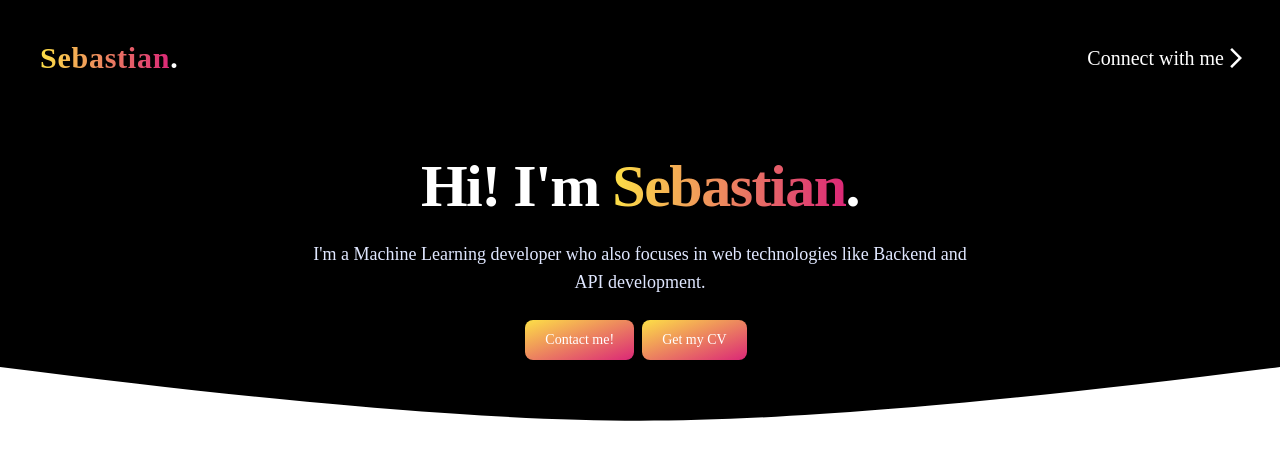
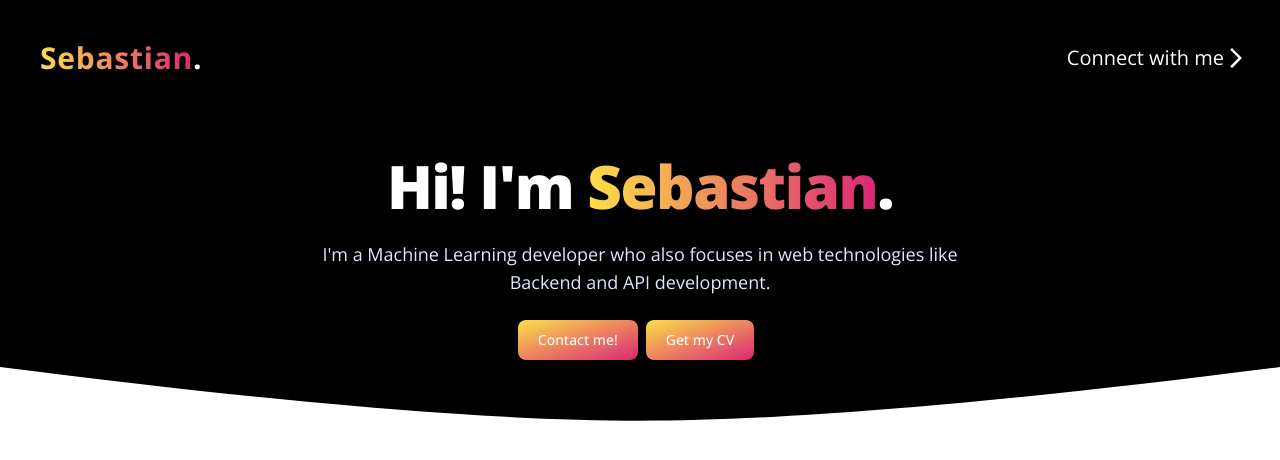
Before and after one commit to sebaspv/sebastian-ponce, a Next.js app: page / in a window 1280 px wide. Shown: the top 460 px of the page. Built offline with nearby package versions, Linux system fonts and the light colour scheme.

Commit message:
better font

```diff
--- a/components/Hero.js
+++ b/components/Hero.js
@@ -15,7 +15,7 @@ export const Hero = () => {
             </div>
             <div className="px-4 py-16 mx-auto sm:max-w-xl md:max-w-full lg:max-w-screen-xl md:px-24 lg:px-8 lg:pt-10">
                 <div className="animate-fade-in-down relative max-w-2xl sm:mx-auto sm:max-w-xl md:max-w-2xl sm:text-center ">
-                    <h2 className="mb-6 font-sans text-3xl font-bold tracking-tight text-white sm:text-6xl sm:leading-none">
+                    <h2 className="mb-6 font-sans text-3xl font-black tracking-tight text-white sm:text-6xl sm:leading-none">
                         Hi! I&apos;m <span className="text-transparent bg-clip-text bg-gradient-to-r from-yellow-300 to-pink-600">Sebastian</span>.
                     </h2>
                     <p className="mb-6 text-base text-indigo-100 md:text-lg">
--- a/package.json
+++ b/package.json
@@ -8,7 +8,9 @@
     "lint": "next lint"
   },
   "dependencies": {
+    "@fontsource/ibm-plex-sans": "^4.5.1",
     "@fontsource/poppins": "^4.5.0",
+    "@fontsource/source-sans-pro": "^4.5.1",
     "@formspree/react": "^2.2.4",
     "@typeform/embed-react": "^1.2.4",
     "graphql": "14.5.4",
--- /dev/null
+++ b/pages/_document.js
@@ -0,0 +1,22 @@
+import Document, { Html, Head, Main, NextScript } from 'next/document'
+
+class MyDocument extends Document {
+  render() {
+    return (
+      <Html>
+        <Head>
+          <link
+            href="https://fonts.googleapis.com/css2?family=Open+Sans:ital,wght@0,300;0,400;0,500;0,600;0,700;0,800;1,300;1,400;1,500;1,600;1,700;1,800&display=swap"
+            rel="stylesheet"
+          />
+        </Head>
+        <body>
+          <Main />
+          <NextScript />
+        </body>
+      </Html>
+    )
+  }
+}
+
+export default MyDocument
--- a/pages/posts/[slug].js
+++ b/pages/posts/[slug].js
@@ -13,6 +13,9 @@ const ProductPage = ({ product }) => {
   return (
     <>
       <NotANav />
+      <div className="flex flex-col items-center text-left text-6xl font-bold font-sans mt-10">
+        {product.name}
+      </div>
       <div className="flex flex-col items-center text-left my-10 mx-72 space-y-4">
         <MDXRemote {...product.mdx} />
       </div>
--- a/styles/globals.css
+++ b/styles/globals.css
@@ -16,5 +16,3 @@ h1 {
     }
 @tailwind components;
 @tailwind utilities;
-
-@import "@fontsource/poppins"
--- a/tailwind.config.js
+++ b/tailwind.config.js
@@ -10,7 +10,7 @@ module.exports = {
   theme: {
     extend: {
       fontFamily: {
-        sans: ['Poppins'],
+        sans: ['Open Sans'],
       },
       keyframes: {
         'fade-in-down': {
```
Also changed, not shown: 1 other file (tests, documents, lock files or other folders).
